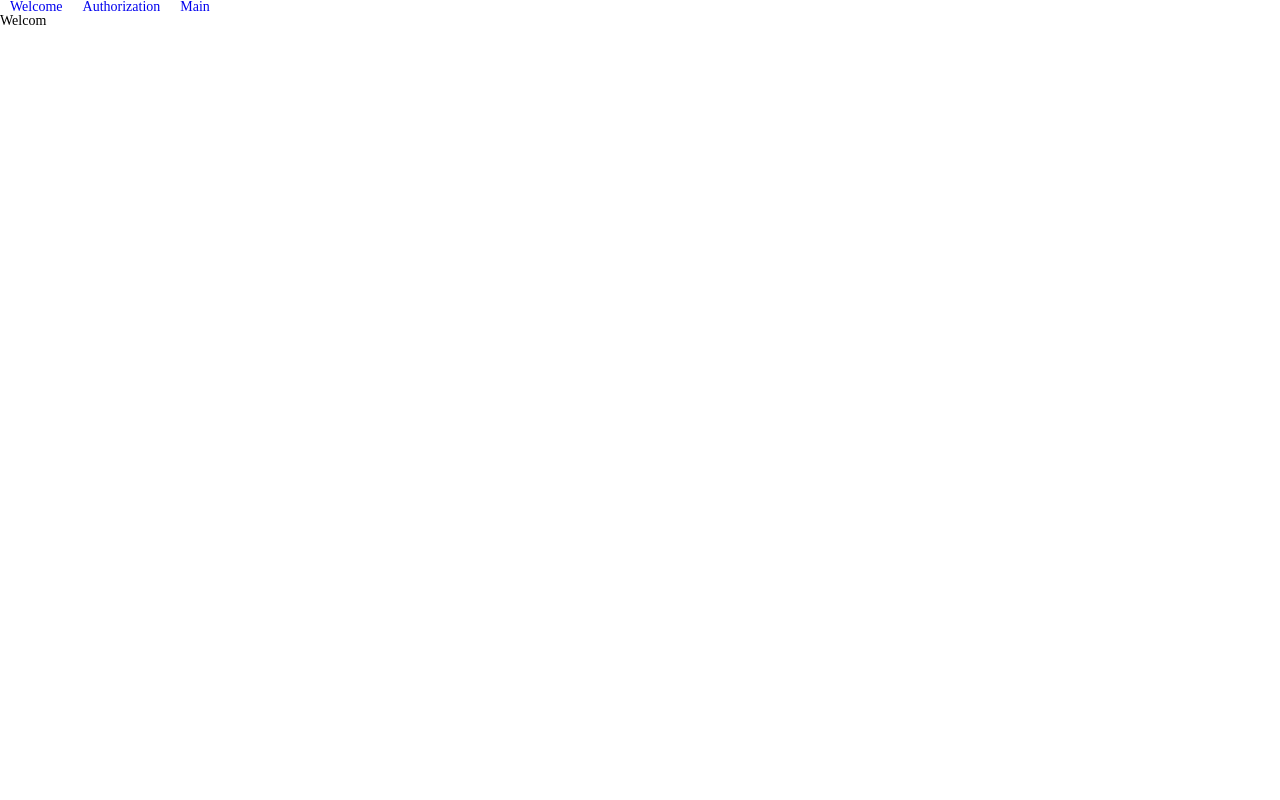
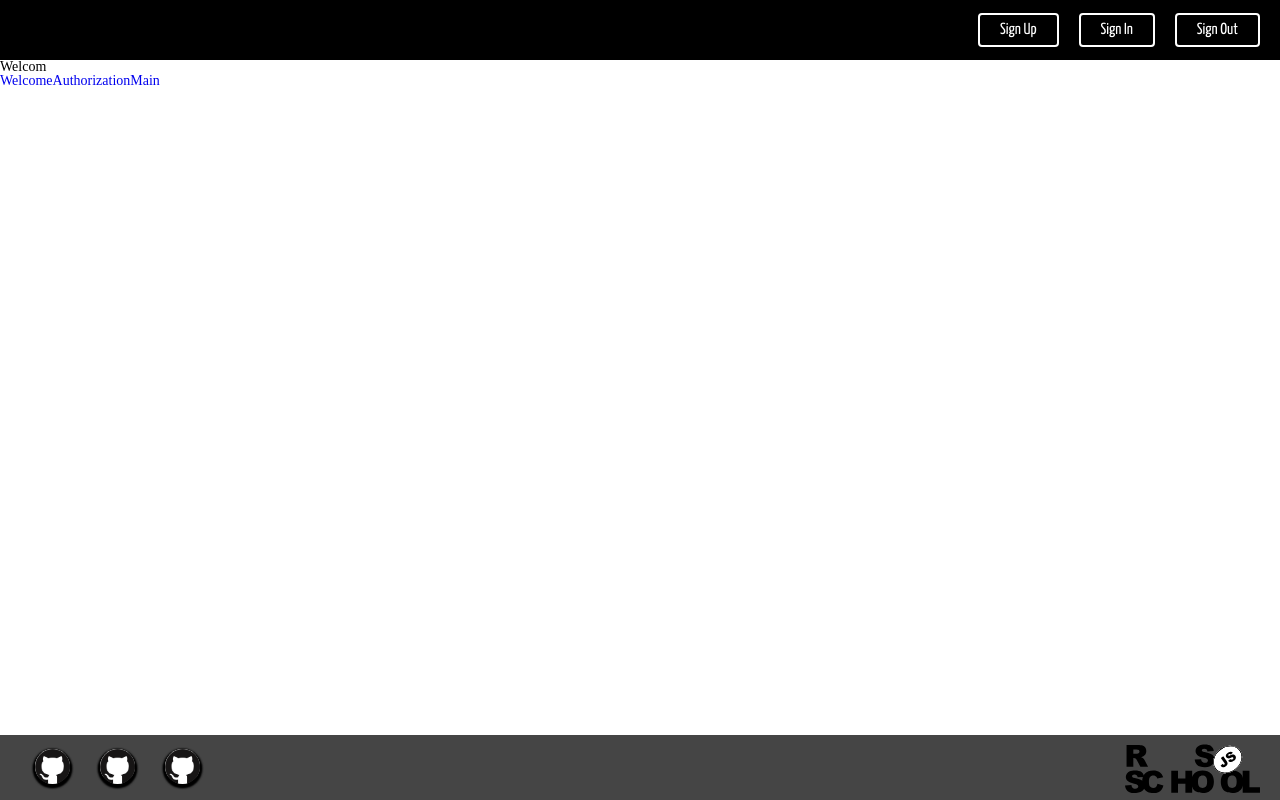
Before and after one commit to davidpinkevich/graphiql-app, a React (Vite) app: page / in a window 1280 px wide. Built offline with nearby package versions, Linux system fonts and the light colour scheme.

Commit message:
feat: add header, footer demo

```diff
--- /dev/null
+++ b/src/components/Footer/Footer.scss
@@ -0,0 +1,55 @@
+.footer {
+  position: fixed;
+  display: flex;
+  justify-content: space-between;
+  align-items: center;
+  padding: 0 20px;
+  width: 100%;
+  height: 65px;
+  z-index: 3;
+  left: 0;
+  bottom: 0;
+  color: white;
+  background-color: rgb(69, 69, 69);
+}
+
+.footer-git-person {
+  display: inline-flex;
+  margin: 0 15px;
+  border-radius: 50%;
+  box-shadow: 0px 2px 2px 2px black;
+  background-size: cover;
+  transition: all 0.2s;
+
+  .img {
+    border-radius: 50%;
+    width: 35px;
+    height: 35px;
+    box-shadow: 0px 2px 2px 2px black;
+    background-size: cover;
+  }
+
+  &:hover {
+    box-shadow: 0px 4px 4px 4px white;
+    animation: none;
+    transform: scale(1.2);
+  }
+}
+
+.footer-rs {
+  display: flex;
+  align-items: center;
+  width: 135px;
+  height: 50px;
+  transition: all 0.2s;
+
+  &:hover {
+    transform: scale(1.1);
+  }
+}
+
+.footer-rs-img {
+  width: 135px;
+  height: 50px;
+  background-size: cover;
+}
--- /dev/null
+++ b/src/components/Footer/Footer.tsx
@@ -0,0 +1,38 @@
+import './Footer.scss';
+
+function Footer() {
+  return (
+    <footer className="footer">
+      <div className="footer-git">
+        <a
+          href="https://github.com/davidpinkevich"
+          className="footer-git-person person__one"
+          target="blank"
+        >
+          <img className="img" src="/images/git.png" alt="git" />
+        </a>
+        <a
+          href="https://github.com/nkp1sss"
+          className="footer-git-person person__two"
+          target="blank"
+        >
+          <img className="img" src="/images/git.png" alt="git" />
+        </a>
+        <a
+          href="https://github.com/1sak0v"
+          className="footer-git-person person__three"
+          target="blank"
+        >
+          <img className="img" src="/images/git.png" alt="git" />
+        </a>
+      </div>
+      <div className="footer-rs">
+        <a href="https://rs.school/" className="footer-rs-img" target="blank">
+          <img src="/images/rs.svg" alt="rs school" />
+        </a>
+      </div>
+    </footer>
+  );
+}
+
+export default Footer;
--- a/src/components/Header/Header.scss
+++ b/src/components/Header/Header.scss
@@ -1,3 +1,56 @@
-.header a {
-  margin: 10px;
+@import url('https://fonts.googleapis.com/css2?family=Yanone+Kaffeesatz:wght@400;700&display=swap%27');
+
+.header {
+  font-family: "Yanone Kaffeesatz";
+  position: sticky;
+  left: 0;
+  background-color: rgb(0, 0, 0);
+  box-shadow: none;
+  height: 50px;
+  display: flex;
+  justify-content: flex-end;
+  align-items: center;
+  gap: 20px;
+  text-shadow: 2px 2px 2px black;
+  font-size: 24px;
+  padding: 0 20px;
+  width: 100%;
+  height: 60px;
+  z-index: 3;
+  left: 0;
+  top: 0;
+  color: white;
+  transition: .2s;
+
+  &.scrolled {
+    background-color: rgb(69, 69, 69);
+    transition: .2s;
+
+    .header__actions {
+      gap: 10px;
+      transition: .2s;
+    }
+  }
+
+  &__actions {
+    display: flex;
+    gap: 20px;
+    transition: .2s;
+  }
+
+  .button {
+    background-color: transparent;
+    color: #fff;
+    padding: 7px 20px;
+    border: 2px solid #fff;
+    border-radius: 4px;
+    font-size: 16px;
+    cursor: pointer;
+    transition: background-color 0.3s ease;
+
+    &:hover {
+      background-color: #fff;
+      color: #000;
+    }
+  }
 }
--- a/src/components/Header/Header.tsx
+++ b/src/components/Header/Header.tsx
@@ -1,17 +1,29 @@
-import { NavLink } from 'react-router-dom';
 import './Header.scss';
+import { useEffect, useState } from 'react';
 
 function Header() {
+  const [isScrolled, setIsScrolled] = useState(false);
+
+  useEffect(() => {
+    const handleScroll = () => {
+      const scrollTop = window.pageYOffset || document.documentElement.scrollTop;
+      setIsScrolled(scrollTop > 0);
+    };
+
+    window.addEventListener('scroll', handleScroll);
+    return () => {
+      window.removeEventListener('scroll', handleScroll);
+    };
+  });
+
   return (
-    <>
-      <header className="header">
-        <nav>
-          <NavLink to=".">Welcome</NavLink>
-          <NavLink to="authorization">Authorization</NavLink>
-          <NavLink to="main">Main</NavLink>
-        </nav>
-      </header>
-    </>
+    <header className={`header ${isScrolled ? 'scrolled' : ''}`}>
+      <div className="header__actions">
+        <button className="button signup-btn">Sign Up</button>
+        <button className="button signin-btn">Sign In</button>
+        <button className="button signout-btn">Sign Out</button>
+      </div>
+    </header>
   );
 }
 
--- a/src/layouts/MainLayout/MainLayout.tsx
+++ b/src/layouts/MainLayout/MainLayout.tsx
@@ -1,4 +1,5 @@
-import { Outlet } from 'react-router-dom';
+import { NavLink, Outlet } from 'react-router-dom';
+import Footer from '../../components/Footer/Footer';
 import Header from '../../components/Header/Header';
 
 function MainLayout() {
@@ -6,6 +7,12 @@ function MainLayout() {
     <>
       <Header />
       <Outlet />
+      <nav>
+        <NavLink to=".">Welcome</NavLink>
+        <NavLink to="authorization">Authorization</NavLink>
+        <NavLink to="main">Main</NavLink>
+      </nav>
+      <Footer />
     </>
   );
 }
--- a/src/types/index.ts
+++ b/src/types/index.ts
@@ -22,8 +22,7 @@ export type TAreaText = {
 export type TSpanMirror = {
   className: string;
   text: string;
-}
-
+};
 
 export type FieldProps = {
   elem: IntrospectionField | IntrospectionInputValue;
```
Also changed, not shown: public/images/git.png (added), public/images/rs.svg (added).
